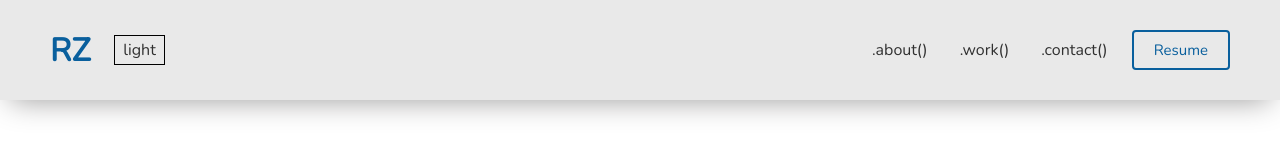
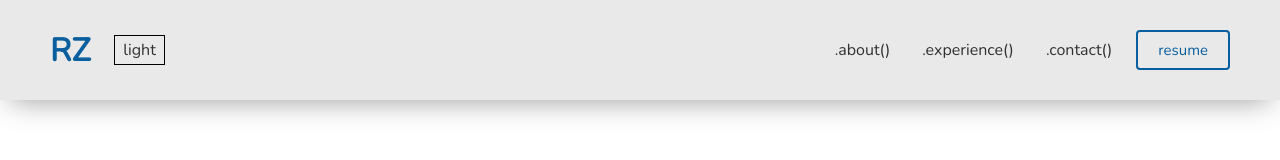
Before and after one commit to zyderus/portfolio-2021, a Next.js app: page / in a window 1280 px wide. Shown: the top 160 px of the page. Built offline with nearby package versions, Linux system fonts and the light colour scheme.

Commit message:
update Navbar

```diff
--- a/components/Navbar.tsx
+++ b/components/Navbar.tsx
@@ -63,7 +63,7 @@ const Navbar = () => {
           <li className={styles.navItem}>
             <Link href='/work'>
               <a className={styles.navLinks} onClick={closeMobileMenu}>
-                .work()
+                .experience()
               </a>
             </Link>
           </li>
@@ -79,7 +79,7 @@ const Navbar = () => {
               <Link href='/contact'>
                 <a className={`${styles.navLinks} ${styles.resumeButton}`} onClick={closeMobileMenu}>
                   <Button style={'outline'} size={'medium'}>
-                    Resume
+                    resume
                   </Button>
                 </a>
               </Link>
```
Also changed, not shown: public/assets/images/screenshot.png (added).
